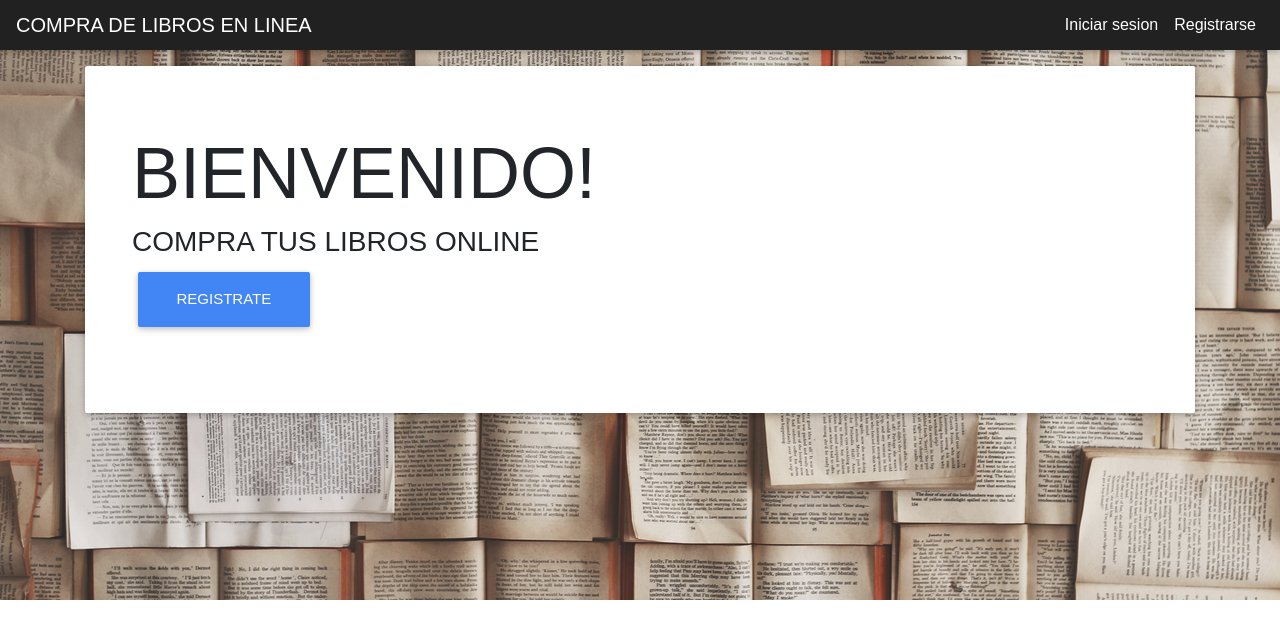
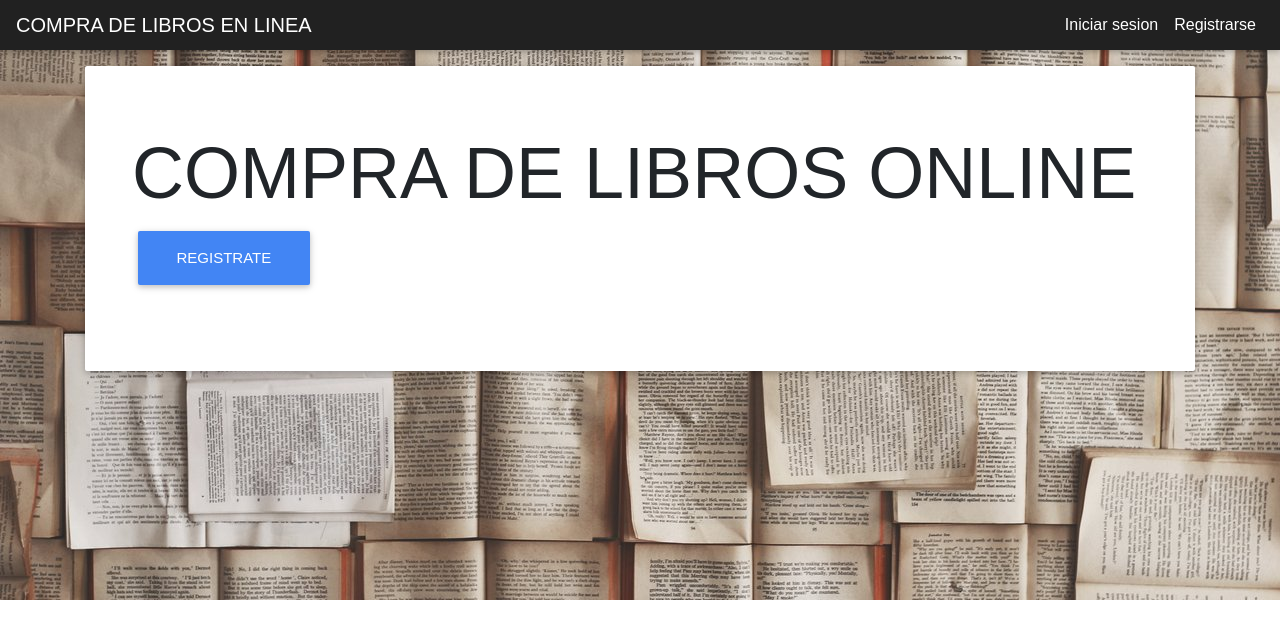
Before and after one commit to santo097/tienda-online-react, a React (Create React App) app: page / in a window 1280 px wide. Shown: the top 638 px of the page. Built offline with nearby package versions, Linux system fonts and the light colour scheme; no server answers.

Commit message:
Corregir

```diff
--- a/src/components/Layouts/Home.js
+++ b/src/components/Layouts/Home.js
@@ -35,8 +35,7 @@ export default class Home extends Component {
       <main role="main">
         <div class="jumbotron">
           <div class="container">
-            <h1 class="display-3">BIENVENIDO!</h1>
-            <h3>COMPRA TUS LIBROS ONLINE</h3>
+            <h1 class="display-3">COMPRA DE LIBROS ONLINE</h1>
             <p><Link class="btn btn-primary btn-lg" to={"/register"} role="button">Registrate</Link></p>
           </div>
         </div>
```
